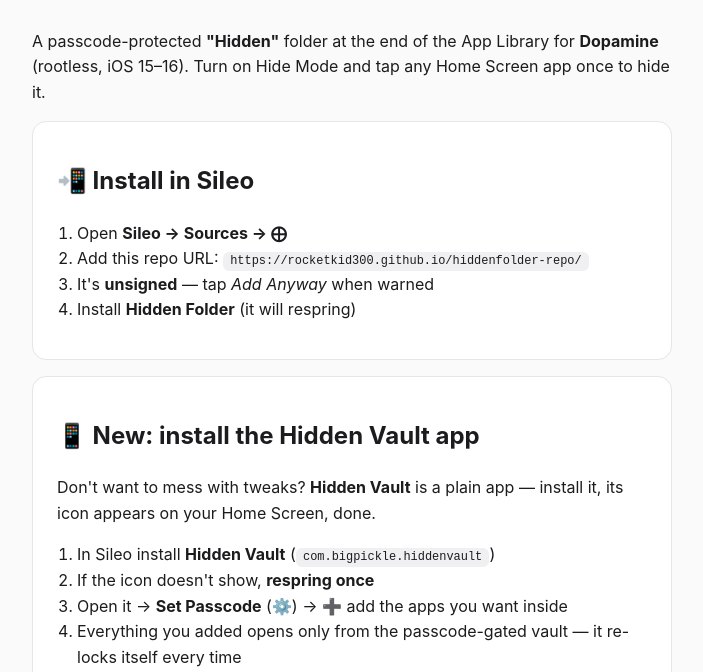
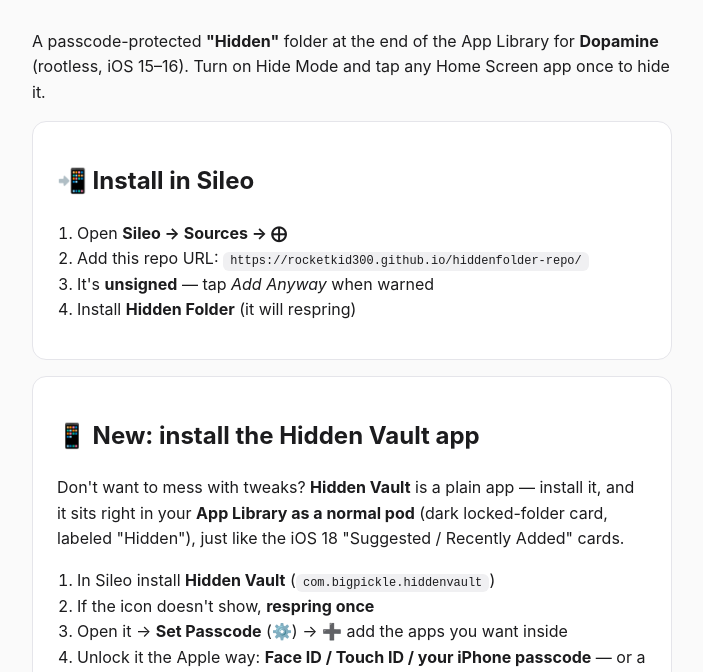
Before and after one commit to Rocketkid300/hiddenfolder-repo, a plain HTML site: page index.html in a window 1280 px wide. Shown: the part 128-800 px from the top of the page, without its empty margins (288-991 px from the left). Drawn offline with Linux system fonts and the light colour scheme.

Commit message:
Sileo repo update 2026-09-20

```diff
--- a/index.html
+++ b/index.html
@@ -50,11 +50,12 @@
 
   <div class="card">
     <h2>📱 New: install the Hidden Vault app</h2>
-    <p>Don't want to mess with tweaks? <strong>Hidden Vault</strong> is a plain app — install it, its icon appears on your Home Screen, done.</p>
+    <p>Don't want to mess with tweaks? <strong>Hidden Vault</strong> is a plain app — install it, and it sits right in your <strong>App Library as a normal pod</strong> (dark locked-folder card, labeled "Hidden"), just like the iOS 18 "Suggested / Recently Added" cards.</p>
     <ol>
       <li>In Sileo install <strong>Hidden Vault</strong> (<code>com.bigpickle.hiddenvault</code>)</li>
       <li>If the icon doesn't show, <strong>respring once</strong></li>
       <li>Open it → <strong>Set Passcode</strong> (⚙️) → ➕ add the apps you want inside</li>
+      <li>Unlock it the Apple way: <strong>Face ID / Touch ID / your iPhone passcode</strong> — or a custom 4-digit code</li>
       <li>Everything you added opens only from the passcode-gated vault — it re-locks itself every time</li>
     </ol>
     <p style="font-size:.85rem; opacity:.8">No substrate, no ellekit, no oldabi — just an app. The tweak version is optional and shares the same passcode.</p>
```
Also changed, not shown: 7 other files.
